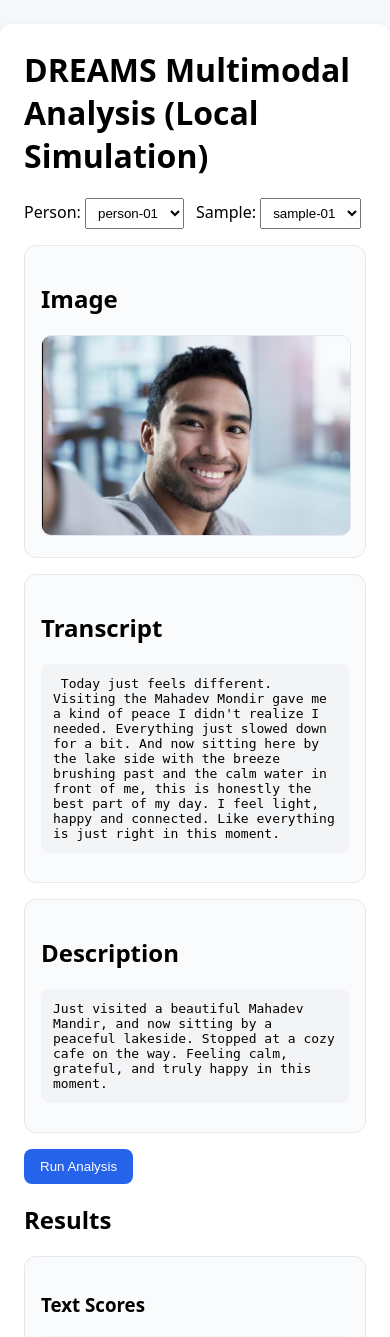
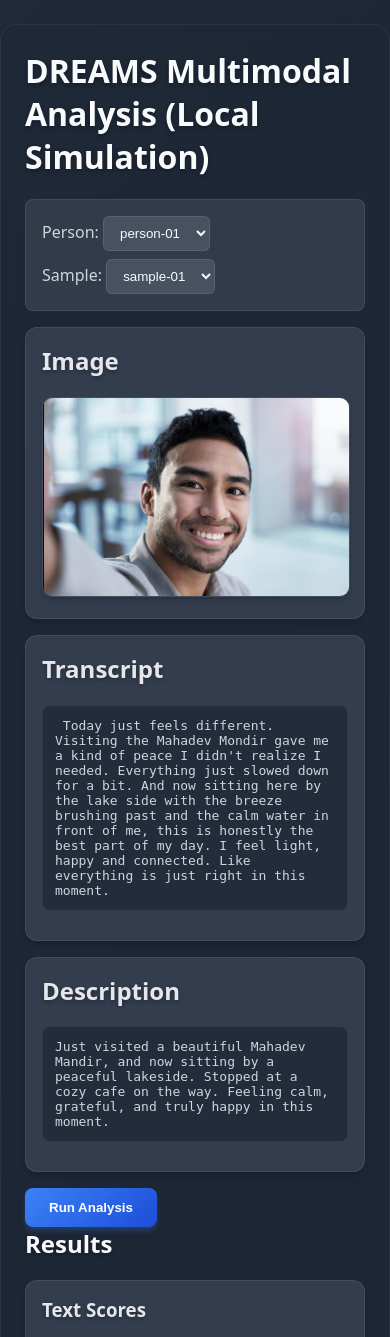
Before and after one commit to KathiraveluLab/DREAMS, a Flask app: page / in a window 390 px wide. Shown: the top 1337 px of the page. Run offline with Flask 2, Linux system fonts and the light colour scheme.

Commit message:
Redesign UI with dark theme and add emotion analysis
- Switch to dark theme with glassmorphic effect
- Enhance buttons, flash messages, and cards
- Add responsive layout for mobile
- Add styles for emotion cards, progress bars, and collapsible sections

Signed-off-by: Bagwan <bagwanaran@gmail.com>

```diff
--- a/dream-integration/app/static/css/styles.css
+++ b/dream-integration/app/static/css/styles.css
@@ -1,14 +1,305 @@
-body { font-family: system-ui, -apple-system, Segoe UI, Roboto, Arial; background:#f6f8fa; margin:0; }
-.container { max-width: 1100px; margin: 24px auto; background:#fff; padding:24px; border-radius:12px; box-shadow:0 6px 20px rgba(0,0,0,.08); }
-h1 { margin-top:0; }
-.picker { display:flex; gap:12px; margin-bottom:16px; }
-.picker select { padding:6px 8px; }
-.flash { list-style:none; padding:0; margin:10px 0 20px; }
-.flash li.success { color:#137333; }
-.flash li.error { color:#b00020; }
-.grid { display:grid; gap:16px; grid-template-columns: repeat(auto-fit, minmax(280px, 1fr)); }
-.card { background:#fafbfc; border:1px solid #e5e7eb; border-radius:12px; padding:16px; }
-.preview { max-width:100%; border-radius:10px; border:1px solid #e5e7eb; }
-.mono { background:#f3f4f6; padding:12px; border-radius:8px; overflow:auto; white-space:pre-wrap; }
-button { margin-top:16px; padding:10px 16px; border:0; border-radius:8px; background:#2563eb; color:#fff; cursor:pointer; }
-button:hover { background:#1e40af; }
+/* Dark Theme for DREAMS Analysis */
+body {
+    font-family: system-ui, -apple-system, Segoe UI, Roboto, Arial;
+    background: linear-gradient(135deg, #1f2937 0%, #111827 100%);
+    color: #f9fafb;
+    margin: 0;
+    min-height: 100vh;
+}
+
+.container {
+    max-width: 1100px;
+    margin: 24px auto;
+    background: rgba(31, 41, 55, 0.8);
+    backdrop-filter: blur(10px);
+    padding: 24px;
+    border-radius: 16px;
+    box-shadow: 0 20px 25px -5px rgba(0, 0, 0, 0.3), 0 10px 10px -5px rgba(0, 0, 0, 0.2);
+    border: 1px solid rgba(75, 85, 99, 0.3);
+}
+
+h1, h2, h3 {
+    margin-top: 0;
+    color: #f9fafb;
+    text-shadow: 0 2px 4px rgba(0, 0, 0, 0.3);
+}
+
+.picker {
+    display: flex;
+    gap: 12px;
+    margin-bottom: 16px;
+    background: rgba(55, 65, 81, 0.8);
+    border: 1px solid rgba(107, 114, 128, 0.3);
+    border-radius: 8px;
+    padding: 16px;
+}
+
+.picker label {
+    color: #d1d5db;
+    font-weight: 500;
+}
+
+.picker select {
+    padding: 8px 12px;
+    background: rgba(75, 85, 99, 0.9);
+    color: #f9fafb;
+    border: 1px solid rgba(107, 114, 128, 0.5);
+    border-radius: 6px;
+}
+
+.picker select:focus {
+    outline: none;
+    border-color: #3b82f6;
+    box-shadow: 0 0 0 2px rgba(59, 130, 246, 0.2);
+}
+
+.flash {
+    list-style: none;
+    padding: 0;
+    margin: 10px 0 20px;
+}
+
+.flash li {
+    background: rgba(75, 85, 99, 0.9);
+    color: #f3f4f6;
+    border: 1px solid rgba(107, 114, 128, 0.3);
+    border-radius: 6px;
+    padding: 12px;
+    margin: 8px 0;
+}
+
+.flash li.success {
+    background: rgba(16, 185, 129, 0.2);
+    border-color: rgba(16, 185, 129, 0.4);
+    color: #d1fae5;
+}
+
+.flash li.error {
+    background: rgba(239, 68, 68, 0.2);
+    border-color: rgba(239, 68, 68, 0.4);
+    color: #fecaca;
+}
+
+.grid {
+    display: grid;
+    gap: 16px;
+    grid-template-columns: repeat(auto-fit, minmax(280px, 1fr));
+}
+
+.card {
+    background: rgba(55, 65, 81, 0.9);
+    border: 1px solid rgba(107, 114, 128, 0.3);
+    border-radius: 12px;
+    padding: 16px;
+    color: #f3f4f6;
+    box-shadow: 0 4px 6px -1px rgba(0, 0, 0, 0.2);
+}
+
+.card h2, .card h3 {
+    color: #e5e7eb;
+}
+
+.preview {
+    max-width: 100%;
+    border-radius: 10px;
+    border: 1px solid rgba(107, 114, 128, 0.3);
+    box-shadow: 0 4px 6px -1px rgba(0, 0, 0, 0.2);
+}
+
+.mono {
+    background: rgba(31, 41, 55, 0.8);
+    color: #d1d5db;
+    padding: 12px;
+    border-radius: 8px;
+    overflow: auto;
+    white-space: pre-wrap;
+    border: 1px solid rgba(107, 114, 128, 0.2);
+}
+
+button {
+    margin-top: 16px;
+    padding: 12px 24px;
+    border: 0;
+    border-radius: 8px;
+    background: linear-gradient(135deg, #3b82f6, #1d4ed8);
+    color: #fff;
+    cursor: pointer;
+    font-weight: 600;
+    transition: all 0.3s ease;
+    box-shadow: 0 4px 6px -1px rgba(59, 130, 246, 0.3);
+}
+
+button:hover {
+    background: linear-gradient(135deg, #2563eb, #1e40af);
+    transform: translateY(-1px);
+    box-shadow: 0 6px 8px -1px rgba(59, 130, 246, 0.4);
+}
+
+/* Additional Dark Theme Styles for Emotion Analysis */
+.analysis-results {
+    background: rgba(55, 65, 81, 0.6);
+    border-radius: 12px;
+    padding: 24px;
+    margin-top: 24px;
+    border: 1px solid rgba(107, 114, 128, 0.2);
+}
+
+.chart-container {
+    background: rgba(249, 250, 251, 0.95);
+    border: 1px solid rgba(107, 114, 128, 0.3);
+    border-radius: 12px;
+    padding: 24px;
+    margin-bottom: 24px;
+    height: 300px;
+    max-width: 500px;
+    margin-left: auto;
+    margin-right: auto;
+    position: relative;
+    display: flex;
+    justify-content: center;
+    align-items: center;
+    box-shadow: 0 8px 32px rgba(0, 0, 0, 0.2);
+}
+
+.emotion-cards-grid {
+    display: grid;
+    grid-template-columns: repeat(auto-fill, minmax(200px, 1fr));
+    gap: 16px;
+    margin-bottom: 24px;
+}
+
+.emotion-card {
+    background: rgba(55, 65, 81, 0.9);
+    border: 1px solid rgba(107, 114, 128, 0.3);
+    border-radius: 8px;
+    padding: 16px;
+    box-shadow: 0 4px 6px -1px rgba(0, 0, 0, 0.2);
+    transition: transform 0.2s, box-shadow 0.2s;
+    color: #f3f4f6;
+}
+
+.emotion-card:hover {
+    background: rgba(75, 85, 99, 0.9);
+    transform: translateY(-2px);
+    box-shadow: 0 8px 12px -1px rgba(0, 0, 0, 0.3);
+}
+
+.emotion-card h3 {
+    margin: 0 0 12px 0;
+    font-size: 16px;
+    color: #e5e7eb;
+    font-weight: 600;
+}
+
+.progress-container {
+    display: flex;
+    flex-direction: column;
+    gap: 8px;
+}
+
+.progress-item {
+    display: flex;
+    align-items: center;
+    gap: 8px;
+    font-size: 14px;
+}
+
+.progress-label {
+    width: 40px;
+    font-weight: 500;
+    color: #d1d5db;
+}
+
+.progress-bar {
+    flex: 1;
+    height: 8px;
+    background: #f3f4f6;
+    border-radius: 4px;
+    overflow: hidden;
+}
+
+.progress-fill {
+    height: 100%;
+    transition: width 0.8s ease-out;
+    border-radius: 4px;
+}
+
+.text-fill {
+    background: linear-gradient(90deg, #2563eb, #3b82f6);
+}
+
+.image-fill {
+    background: linear-gradient(90deg, #dc2626, #ef4444);
+}
+
+.progress-value {
+    width: 45px;
+    text-align: right;
+    font-weight: 500;
+    color: #f3f4f6;
+}
+
+.collapsible-section {
+    border: 1px solid rgba(107, 114, 128, 0.3);
+    border-radius: 8px;
+    overflow: hidden;
+    background: rgba(55, 65, 81, 0.8);
+}
+
+.collapsible-toggle {
+    width: 100%;
+    padding: 16px;
+    background: rgba(75, 85, 99, 0.8);
+    border: none;
+    text-align: left;
+    cursor: pointer;
+    font-weight: 500;
+    color: #f3f4f6;
+    display: flex;
+    justify-content: space-between;
+    align-items: center;
+    transition: background-color 0.2s;
+}
+
+.collapsible-toggle:hover {
+    background: rgba(107, 114, 128, 0.8);
+}
+
+.toggle-icon {
+    font-size: 12px;
+    color: #6b7280;
+}
+
+.collapsible-content {
+    display: none;
+    padding: 16px;
+    border-top: 1px solid rgba(107, 114, 128, 0.3);
+    background: rgba(55, 65, 81, 0.9);
+}
+
+#debugInfo {
+    background: rgba(31, 41, 55, 0.9) !important;
+    color: #d1d5db !important;
+    border: 1px solid rgba(107, 114, 128, 0.3) !important;
+    border-radius: 8px;
+    padding: 10px;
+    margin: 10px 0;
+    font-family: monospace;
+    font-size: 12px;
+}
+
+@media (max-width: 768px) {
+    .emotion-cards-grid {
+        grid-template-columns: 1fr;
+    }
+
+    .chart-container {
+        height: 300px;
+        padding: 16px;
+    }
+
+    .picker {
+        flex-direction: column;
+        gap: 8px;
+    }
+}
```
